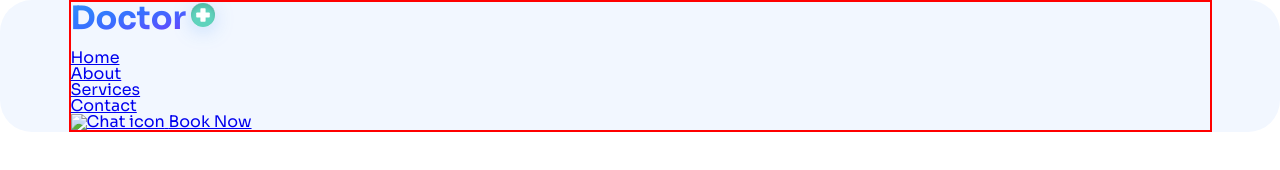
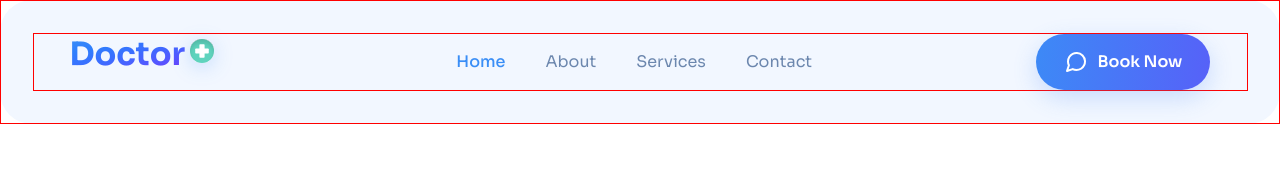
Before and after one commit to zuffy999/git-reset, a plain HTML site: page index.html in a window 1280 px wide. Drawn offline with Linux system fonts and the light colour scheme.

Commit message:
Fix header wrapper structure and padding

```diff
--- a/index.html
+++ b/index.html
@@ -9,13 +9,12 @@
     <link rel="stylesheet" href="./static/styles/styles.css">
     <link rel="preconnect" href="https://fonts.googleapis.com">
     <link rel="preconnect" href="https://fonts.gstatic.com" crossorigin>
-
     <link href="https://fonts.googleapis.com/css2?family=Poppins:wght@400;500;600;700&family=Sora:wght@400;500;600;700;800&display=swap" rel="stylesheet">
 </head>
 <body>
     <section class="main-section">
-        <div class="wrapper border-red">
         <header class="border-red">
+            <div class="wrapper header-container border-red">
                 <div class="header-logo">
                     <span>Doctor</span>
                     <img src="./static/images/logo.svg" alt="Doctor logo">
@@ -29,11 +28,11 @@
                     </ul>
                 </nav>
                 <a class="header-button" href="#">
-                    <img src="./static/images/message.svg" alt="Chat icon">
+                    <img src="./static/images/message-circle.svg" alt="Chat icon">
                     <span>Book Now</span>
                 </a>
+            </div>
         </header>
-        </div>
     </section>
 </body>
 </html>
--- a/static/styles/styles.css
+++ b/static/styles/styles.css
@@ -10,7 +10,6 @@ h1, h2, h3, h4, h5, h6 {
     font-family: "Poppins", sans-serif;
     font-weight: 700;
     font-style: normal;
-
 }
 
 img {
@@ -23,15 +22,23 @@ img {
 
 .wrapper {
     max-width: 1141px;
-    margin: 0px auto;
+    margin: 0 auto;
+    padding: 0 36px;
 }
 
 .main-section {
     background-color: #F2F7FF;
     border-radius: 32px;
 }
+
 .main-section header {
-    margin: 32 36px;
+    padding: 32px 0;
+}
+
+.header-container {
+    display: flex;
+    justify-content: space-between;
+    align-items: center;
 }
 
 .header-logo {
@@ -62,3 +69,48 @@ img {
     margin-top: -14px;
     margin-left: -14px;
 }
+
+.header-navigate ul {
+    display: flex;
+    align-items: center;
+    gap: 40px;
+    list-style: none;
+}
+
+.header-navigate a {
+    text-decoration: none;
+    font-size: 16px;
+    font-weight: 400;
+    color: #6C87AE;
+    transition: color 0.2s ease;
+}
+
+.header-navigate li:first-child a,
+.header-navigate a:hover {
+    color: #3A8EF6;
+    font-weight: 500;
+}
+
+.header-button {
+    display: inline-flex;
+    align-items: center;
+    gap: 10px;
+    padding: 16px 28px;
+    border-radius: 50px;
+    text-decoration: none;
+    color: #FFFFFF;
+    font-weight: 600;
+    font-size: 16px;
+    background: linear-gradient(96.14deg, #3A8EF6 -10.84%, #6F3AFA 196.74%);
+    box-shadow: 0px 8px 23px rgba(65, 132, 247, 0.24);
+    transition: opacity 0.2s ease;
+}
+
+.header-button:hover {
+    opacity: 0.92;
+}
+
+.header-button img {
+    width: 24px;
+    height: 24px;
+}
```
Lines whose indentation alone changed are shown as unchanged.
